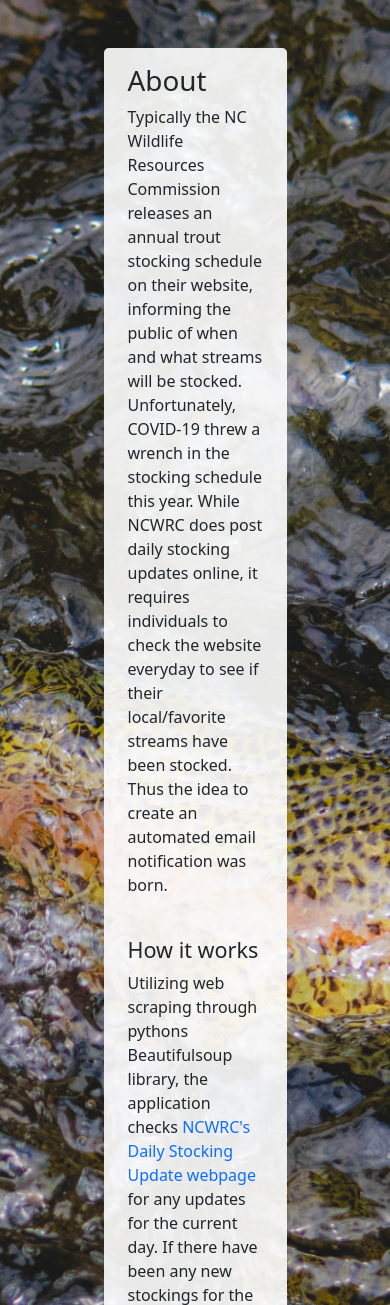
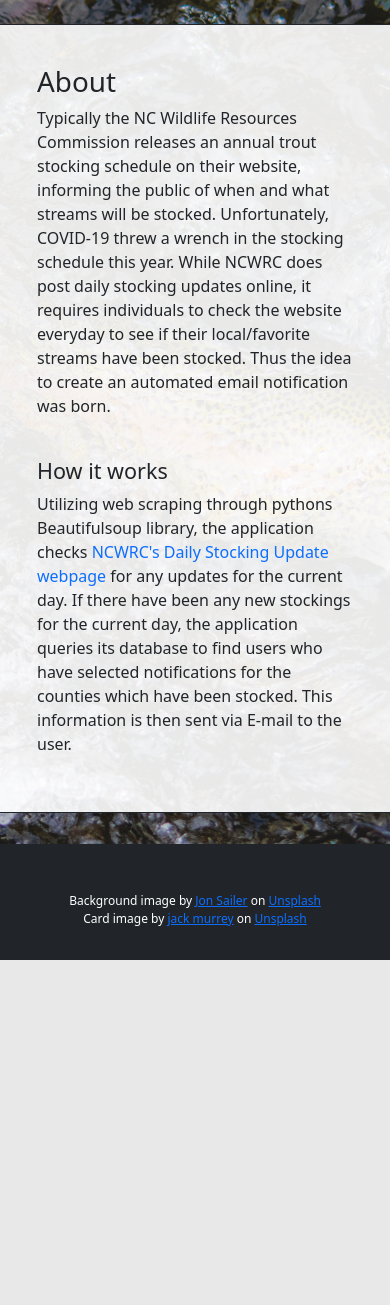
Before and after one commit to tsmit317/Flask-Stocking-Email, a Flask app: page /about in a window 390 px wide. Shown: the part 103-1408 px from the top of the page. After the commit the page ends 1063 px from the top, so only its background shows below. Run offline with Flask 2, Linux system fonts and the light colour scheme; parts of the project's set-up code (start-up, migrations or seed data) failed here and were passed over.

Commit message:
Fixed container responsive behaviors

```diff
--- a/troutstocking/templates/about.html
+++ b/troutstocking/templates/about.html
@@ -5,8 +5,10 @@
 
 {% block body %}
 <section id="cover" class="min-vh-100">
-    <div class="container pb-5">
-        <div class="container about-container w-50 mt-5 mb-3 rounded-3">
+    <div class="row pt-4 pb-4">
+        <div class="col-xl-5 col-lg-6 col-md-8 col-sm-10 mx-auto p-4 about-container border border-dark rounded-4 shadow">
+    <!-- <div class="container pb-5">
+        <div class="container about-container w-50 mt-5 mb-3 rounded-3"> -->
             <div class="about-title pl-3 ">
                 <div class="container ml-1 pt-3">
                     <h1 class="">About</h1>
--- a/troutstocking/templates/home.html
+++ b/troutstocking/templates/home.html
@@ -34,7 +34,9 @@
 </div>
 
 <section id="cover" class="min-vh-100">
-  <div class="container-sm home-form text-dark border border-dark rounded-3 mt-5 w-25 mb-3 shadow p-3 mb-5">
+  <div class="row pt-4 pb-4">
+    <div class="col-xl-5 col-lg-6 col-md-8 col-sm-10 mx-auto form p-4 home-form border border-dark rounded-4 shadow">
+
       <form method='POST' action='/process-data' class="needs-validation" novalidate>
         <div class="form-group">
           <fieldset>
@@ -72,6 +74,7 @@
           </div>
         </form>
     </div>
+  </div>
 </section>
 <script>
    var forms = document.querySelectorAll('.needs-validation');
```
Lines whose indentation alone changed are shown as unchanged.
